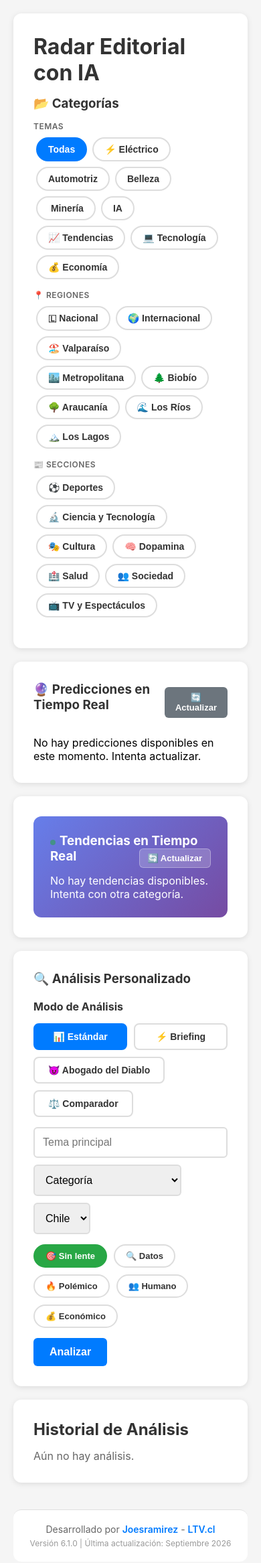
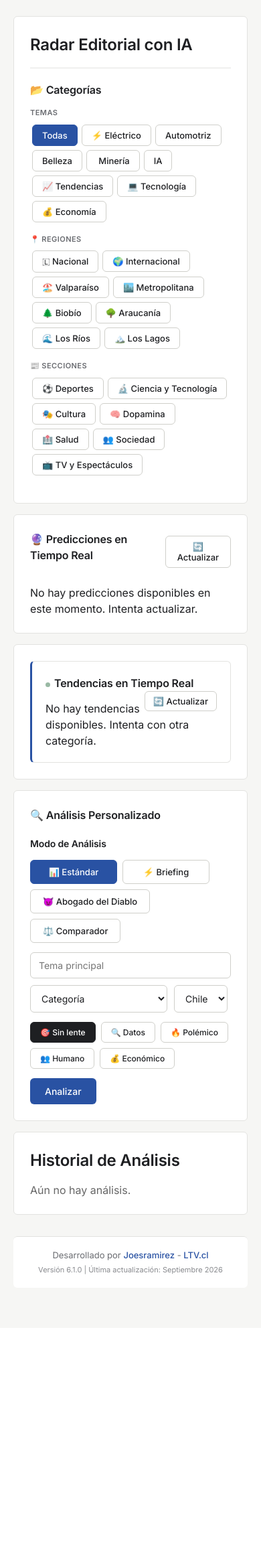
Before and after one commit to cokefigcl/radareditorialia, a Flask app: page / in a window 390 px wide. Shown: the top 2334 px of the page at 67% size. After the commit the page ends 1903 px from the top, so only its background shows below. Run offline with Flask 3, Linux system fonts and the light colour scheme; data that the repository does not hold is empty.

Commit message:
Refactor index.html for UI enhancements
Updated styles and layout for improved UI consistency and responsiveness.

```diff
--- a/templates/index.html
+++ b/templates/index.html
@@ -4,196 +4,265 @@
     <meta charset="UTF-8">
     <meta name="viewport" content="width=device-width, initial-scale=1.0">
     <title>Radar Editorial con IA</title>
+    <link rel="preconnect" href="https://fonts.googleapis.com">
+    <link rel="preconnect" href="https://fonts.gstatic.com" crossorigin>
+    <link href="https://fonts.googleapis.com/css2?family=Inter:wght@400;500;600;700&display=swap" rel="stylesheet">
     <style>
         * { box-sizing: border-box; margin: 0; padding: 0; }
+
+        :root {
+            --bg: #f6f6f4;
+            --surface: #ffffff;
+            --border: #e3e3e0;
+            --border-strong: #cfcfca;
+            --ink: #1e1f22;
+            --muted: #6b6d72;
+            --accent: #2952a3;
+            --accent-soft: #eef2f9;
+            --danger: #b3261e;
+            --danger-soft: #fbeae9;
+            --warning: #92600a;
+            --warning-soft: #fbf1de;
+            --success: #276b3d;
+            --success-soft: #eaf3ec;
+            --radius: 6px;
+        }
+
         body {
-            font-family: -apple-system, BlinkMacSystemFont, 'Segoe UI', Roboto, sans-serif;
+            font-family: 'Inter', -apple-system, BlinkMacSystemFont, 'Segoe UI', Roboto, sans-serif;
             max-width: 1200px;
             margin: 0 auto;
-            padding: 20px;
-            background: #f5f5f5;
+            padding: 24px 20px 60px;
+            background: var(--bg);
+            color: var(--ink);
+            line-height: 1.5;
+            -webkit-font-smoothing: antialiased;
         }
+
+        h1, h2, h3, h4 {
+            color: var(--ink);
+            font-weight: 600;
+            margin-bottom: 14px;
+            letter-spacing: -0.01em;
+        }
+
+        h1 { font-size: 24px; padding-bottom: 16px; border-bottom: 1px solid var(--border); margin-bottom: 20px; }
+        h3 { font-size: 16px; }
+        h4 { font-size: 14px; }
+
         .container {
-            background: white;
-            padding: 30px;
-            border-radius: 12px;
-            box-shadow: 0 2px 8px rgba(0,0,0,0.1);
-            margin-bottom: 20px;
+            background: var(--surface);
+            padding: 24px;
+            border: 1px solid var(--border);
+            border-radius: var(--radius);
+            margin-bottom: 16px;
         }
-        h1, h2, h3, h4 { color: #333; margin-bottom: 15px; }
+
         .filter-btn {
-            padding: 8px 16px;
-            border: 2px solid #ddd;
-            background: white;
-            border-radius: 20px;
+            padding: 7px 14px;
+            border: 1px solid var(--border-strong);
+            background: var(--surface);
+            border-radius: var(--radius);
             cursor: pointer;
-            font-size: 14px;
-            margin: 4px;
-            color: #333;
+            font-size: 13px;
+            font-family: inherit;
+            margin: 3px;
+            color: var(--ink);
             white-space: nowrap;
+            transition: border-color .15s, background .15s;
         }
         .filter-btn.active {
-            background: #007bff;
-            color: white;
-            border-color: #007bff;
+            background: var(--accent);
+            color: #fff;
+            border-color: var(--accent);
         }
-        .filter-btn:hover { border-color: #007bff; }
+        .filter-btn:hover { border-color: var(--accent); }
+
         .trending-section {
-            background: linear-gradient(135deg, #667eea 0%, #764ba2 100%);
-            padding: 25px;
-            border-radius: 12px;
-            color: white;
+            background: var(--surface);
+            border: 1px solid var(--border);
+            border-left: 3px solid var(--accent);
+            padding: 20px;
+            border-radius: var(--radius);
+            color: var(--ink);
         }
-        .trending-section h3 { color: white; }
+        .trending-section h3 { color: var(--ink); }
         .trending-item {
-            padding: 15px;
-            margin: 10px 0;
-            background: rgba(255,255,255,0.15);
-            border-radius: 8px;
+            padding: 12px 14px;
+            margin: 8px 0;
+            background: var(--bg);
+            border: 1px solid var(--border);
+            border-radius: var(--radius);
             cursor: pointer;
-            transition: all 0.2s;
+            transition: border-color .15s;
         }
-        .trending-item:hover { background: rgba(255,255,255,0.25); transform: translateX(5px); }
-        .trending-topic { font-weight: 600; font-size: 15px; line-height: 1.4; }
-        .trending-source { font-size: 12px; opacity: 0.8; margin-top: 5px; }
+        .trending-item:hover { border-color: var(--accent); }
+        .trending-topic { font-weight: 500; font-size: 14px; line-height: 1.4; color: var(--ink); }
+        .trending-source { font-size: 12px; color: var(--muted); margin-top: 4px; }
         .trending-refresh {
             float: right;
-            background: rgba(255,255,255,0.2);
-            border: 1px solid rgba(255,255,255,0.3);
-            color: white;
+            background: var(--surface);
+            border: 1px solid var(--border-strong);
+            color: var(--ink);
             padding: 6px 12px;
-            border-radius: 6px;
+            border-radius: var(--radius);
             cursor: pointer;
             font-size: 13px;
+            font-family: inherit;
         }
-        .trending-refresh:hover { background: rgba(255,255,255,0.3); }
+        .trending-refresh:hover { border-color: var(--accent); }
+
         input[type="text"], select {
-            padding: 12px;
-            font-size: 16px;
-            border: 2px solid #ddd;
-            border-radius: 6px;
+            padding: 10px 12px;
+            font-size: 14px;
+            font-family: inherit;
+            border: 1px solid var(--border-strong);
+            border-radius: var(--radius);
+            background: var(--surface);
+            color: var(--ink);
         }
+        input[type="text"]:focus, select:focus { outline: 2px solid var(--accent); outline-offset: 1px; }
         input[type="text"] { flex: 1; min-width: 200px; }
         .input-group {
             display: flex;
             gap: 10px;
-            margin: 15px 0;
+            margin: 14px 0;
             flex-wrap: wrap;
         }
+
         .mode-selector {
             display: flex;
-            gap: 10px;
-            margin: 15px 0;
+            gap: 8px;
+            margin: 14px 0;
             flex-wrap: wrap;
         }
         .mode-btn {
-            padding: 10px 20px;
-            border: 2px solid #ddd;
-            background: white;
-            border-radius: 8px;
+            padding: 9px 18px;
+            border: 1px solid var(--border-strong);
+            background: var(--surface);
+            border-radius: var(--radius);
             cursor: pointer;
-            font-size: 14px;
-            font-weight: 600;
-            transition: all 0.2s;
-            min-width: 140px;
+            font-size: 13px;
+            font-family: inherit;
+            font-weight: 500;
+            transition: border-color .15s, background .15s;
+            min-width: 130px;
             text-align: center;
-            color: #333;
+            color: var(--ink);
         }
-        .mode-btn:hover { border-color: #007bff; }
+        .mode-btn:hover { border-color: var(--accent); }
         .mode-btn.active {
-            background: #007bff;
-            color: white;
-            border-color: #007bff;
+            background: var(--accent);
+            color: #fff;
+            border-color: var(--accent);
         }
+
         .lens-selector {
             display: flex;
-            gap: 10px;
-            margin: 15px 0;
+            gap: 8px;
+            margin: 14px 0;
             flex-wrap: wrap;
         }
         .lens-btn {
-            padding: 8px 16px;
-            border: 2px solid #ddd;
-            background: white;
-            border-radius: 20px;
+            padding: 7px 14px;
+            border: 1px solid var(--border-strong);
+            background: var(--surface);
+            border-radius: var(--radius);
             cursor: pointer;
-            font-size: 13px;
+            font-size: 12px;
+            font-family: inherit;
             white-space: nowrap;
-            color: #333;
+            color: var(--ink);
         }
-        .lens-btn:hover { border-color: #28a745; }
+        .lens-btn:hover { border-color: var(--accent); }
         .lens-btn.active {
-            background: #28a745;
-            color: white;
-            border-color: #28a745;
+            background: var(--ink);
+            color: #fff;
+            border-color: var(--ink);
         }
+
         button {
-            background: #007bff;
-            color: white;
-            padding: 12px 24px;
+            background: var(--accent);
+            color: #fff;
+            padding: 11px 22px;
             border: none;
-            border-radius: 6px;
+            border-radius: var(--radius);
             cursor: pointer;
-            font-size: 16px;
-            font-weight: 600;
+            font-size: 14px;
+            font-family: inherit;
+            font-weight: 500;
         }
-        button:hover { background: #0056b3; }
-        button:disabled { background: #ccc; }
+        button:hover { background: #1f3f80; }
+        button:disabled { background: var(--border-strong); color: var(--muted); }
+
         .result {
-            margin-top: 20px;
-            padding: 20px;
-            background: #f8f9fa;
-            border-radius: 8px;
+            margin-top: 18px;
+            padding: 18px;
+            background: var(--bg);
+            border: 1px solid var(--border);
+            border-radius: var(--radius);
             display: none;
         }
+
         .tag {
             display: inline-block;
-            background: #e9ecef;
-            padding: 6px 12px;
-            margin: 4px;
-            border-radius: 4px;
-            font-size: 14px;
+            background: var(--accent-soft);
+            color: var(--accent);
+            padding: 5px 10px;
+            margin: 3px;
+            border-radius: var(--radius);
+            font-size: 13px;
         }
+
         .loading {
             display: none;
             text-align: center;
-            padding: 20px;
-            color: #666;
+            padding: 18px;
+            color: var(--muted);
+            font-size: 14px;
         }
+
         .error {
-            background: #f8d7da;
-            color: #721c24;
-            padding: 15px;
-            border-radius: 6px;
-            margin-top: 20px;
+            background: var(--danger-soft);
+            color: var(--danger);
+            border: 1px solid rgba(179,38,30,0.25);
+            padding: 13px 15px;
+            border-radius: var(--radius);
+            margin-top: 16px;
+            font-size: 14px;
             display: none;
         }
         .warning {
-            background: #fff3cd;
-            color: #856404;
-            padding: 15px;
-            border-radius: 6px;
-            margin-top: 20px;
+            background: var(--warning-soft);
+            color: var(--warning);
+            border: 1px solid rgba(146,96,10,0.25);
+            padding: 13px 15px;
+            border-radius: var(--radius);
+            margin-top: 16px;
+            font-size: 14px;
             display: none;
         }
+
         .score-badge {
             display: inline-block;
-            padding: 6px 14px;
-            border-radius: 20px;
-            font-weight: bold;
-            font-size: 14px;
+            padding: 5px 12px;
+            border-radius: var(--radius);
+            font-weight: 600;
+            font-size: 13px;
             margin-right: 10px;
         }
-        .score-low { background: #ffebee; color: #c62828; }
-        .score-medium { background: #fff8e1; color: #f57f17; }
-        .score-high { background: #e8f5e9; color: #2e7d32; }
-        .score-critical { background: #b71c1c; color: white; }
+        .score-low { background: var(--accent-soft); color: var(--accent); }
+        .score-medium { background: var(--warning-soft); color: var(--warning); }
+        .score-high { background: var(--success-soft); color: var(--success); }
+        .score-critical { background: var(--danger); color: #fff; }
+
         .history-item {
-            padding: 15px;
+            padding: 14px;
             margin: 10px 0;
-            background: #f8f9fa;
-            border-radius: 8px;
-            border-left: 4px solid #007bff;
+            background: var(--bg);
+            border: 1px solid var(--border);
+            border-left: 3px solid var(--accent);
+            border-radius: var(--radius);
         }
         .history-header {
             display: flex;
@@ -202,185 +271,195 @@
             flex-wrap: wrap;
             gap: 10px;
         }
-        .history-topic { font-weight: 600; font-size: 16px; }
-        .history-meta { font-size: 12px; color: #666; margin-top: 5px; }
+        .history-topic { font-weight: 600; font-size: 15px; color: var(--ink); }
+        .history-meta { font-size: 12px; color: var(--muted); margin-top: 4px; }
         .history-actions { display: flex; gap: 8px; margin-top: 10px; }
         .btn-small {
             padding: 6px 12px;
+            font-size: 12px;
+            font-family: inherit;
+            border-radius: var(--radius);
+            cursor: pointer;
+            border: 1px solid transparent;
+            color: #fff;
+        }
+        .btn-analyze { background: var(--accent); }
+        .btn-analyze:hover { background: #1f3f80; }
+        .btn-delete { background: var(--surface); color: var(--danger); border-color: rgba(179,38,30,0.35); }
+        .btn-delete:hover { background: var(--danger-soft); }
+
+        .news-section {
+            background: var(--surface);
+            border: 1px solid var(--border);
+            border-left: 3px solid var(--danger);
+            padding: 20px;
+            border-radius: var(--radius);
+            color: var(--ink);
+            margin-top: 16px;
+        }
+        .news-section h4 { color: var(--ink); margin: 0 0 12px 0; }
+        .news-item {
+            padding: 11px 13px;
+            margin: 7px 0;
+            background: var(--bg);
+            border: 1px solid var(--border);
+            border-radius: var(--radius);
+        }
+        .news-title { font-weight: 500; margin-bottom: 4px; font-size: 14px; }
+        .news-title a { color: var(--ink); text-decoration: none; }
+        .news-title a:hover { color: var(--accent); text-decoration: underline; }
+        .news-meta { font-size: 12px; color: var(--muted); }
+
+        .no-news {
+            background: var(--warning-soft);
+            padding: 13px 15px;
+            border-radius: var(--radius);
+            border: 1px solid rgba(146,96,10,0.25);
+            margin: 16px 0;
+        }
+        .no-news p { margin: 0; color: var(--warning); }
+
+        .footer {
+            margin-top: 32px;
+            padding: 18px;
+            text-align: center;
+            color: var(--muted);
             font-size: 13px;
-            border-radius: 4px;
-            cursor: pointer;
-            border: none;
-            color: white;
+            border-top: 1px solid var(--border);
+            background: var(--surface);
+            border-radius: var(--radius);
         }
-        .btn-analyze { background: #007bff; }
-        .btn-delete { background: #dc3545; }
-        .news-section {
-            background: linear-gradient(135deg, #f093fb 0%, #f5576c 100%);
-            padding: 25px;
-            border-radius: 12px;
-            color: white;
-            margin-top: 20px;
-        }
-        .news-section h4 { color: white; margin: 0 0 15px 0; }
-        .news-item {
-            padding: 12px;
-            margin: 8px 0;
-            background: rgba(255,255,255,0.2);
-            border-radius: 6px;
-        }
-        .news-title { font-weight: 600; margin-bottom: 5px; }
-        .news-title a { color: white; text-decoration: none; }
-        .news-title a:hover { text-decoration: underline; }
-        .news-meta { font-size: 12px; opacity: 0.9; }
-        .no-news {
-            background: #fff3cd;
-            padding: 15px;
-            border-radius: 8px;
-            border-left: 4px solid #ffc107;
-            margin: 20px 0;
-        }
-        .no-news p { margin: 0; color: #856404; }
-        .footer {
-            margin-top: 40px;
-            padding: 20px;
-            text-align: center;
-            color: #666;
-            font-size: 14px;
-            border-top: 1px solid #e0e0e0;
-            background: white;
-            border-radius: 12px;
-        }
-        .footer a { color: #007bff; text-decoration: none; font-weight: 600; }
-        .footer .version { font-size: 12px; color: #999; margin-top: 5px; }
+        .footer a { color: var(--accent); text-decoration: none; font-weight: 500; }
+        .footer a:hover { text-decoration: underline; }
+        .footer .version { font-size: 11px; color: var(--muted); margin-top: 4px; opacity: .8; }
+
         .mode-label {
             display: inline-block;
-            padding: 4px 10px;
-            border-radius: 12px;
+            padding: 3px 9px;
+            border-radius: var(--radius);
             font-size: 11px;
-            font-weight: bold;
-            margin-left: 10px;
+            font-weight: 600;
+            margin-left: 8px;
+            color: #fff;
         }
-        .mode-briefing { background: #17a2b8; color: white; }
-        .mode-devil { background: #dc3545; color: white; }
-        .mode-compare { background: #6f42c1; color: white; }
-        .mode-standard { background: #6c757d; color: white; }
-        .category-group { margin-bottom: 12px; }
+        .mode-briefing { background: #276b8a; }
+        .mode-devil { background: var(--danger); }
+        .mode-compare { background: #5a4a91; }
+        .mode-standard { background: var(--muted); }
+
+        .category-group { margin-bottom: 14px; }
         .category-group-title {
-            font-size: 12px;
-            color: #666;
-            margin-bottom: 5px;
+            font-size: 11px;
+            color: var(--muted);
+            margin-bottom: 6px;
             font-weight: 600;
             text-transform: uppercase;
-            letter-spacing: 0.5px;
+            letter-spacing: 0.04em;
         }
+
         .live-indicator {
             display: inline-block;
-            width: 8px;
-            height: 8px;
-            background: #28a745;
+            width: 7px;
+            height: 7px;
+            background: var(--success);
             border-radius: 50%;
             margin-right: 6px;
             animation: pulse 2s infinite;
         }
         @keyframes pulse {
             0% { opacity: 1; }
-            50% { opacity: 0.5; }
+            50% { opacity: 0.4; }
             100% { opacity: 1; }
         }
+
         .prediction-card {
-            background: white;
-            border-radius: 12px;
-            padding: 20px;
-            margin: 15px 0;
-            box-shadow: 0 2px 8px rgba(0,0,0,0.1);
-            border-left: 5px solid #007bff;
-            transition: all 0.3s;
+            background: var(--surface);
+            border: 1px solid var(--border);
+            border-radius: var(--radius);
+            padding: 18px;
+            margin: 12px 0;
+            border-left: 3px solid var(--accent);
         }
-        .prediction-card:hover {
-            transform: translateY(-2px);
-            box-shadow: 0 4px 12px rgba(0,0,0,0.15);
-        }
-        .prediction-card.critical {
-            border-left-color: #dc3545;
-            background: #fff5f5;
-        }
-        .prediction-card.high {
-            border-left-color: #f57f17;
-            background: #fffef5;
-        }
+        .prediction-card.critical { border-left-color: var(--danger); }
+        .prediction-card.high { border-left-color: var(--warning); }
+
         .prediction-header {
             display: flex;
             justify-content: space-between;
             align-items: flex-start;
             margin-bottom: 10px;
+            gap: 12px;
         }
         .prediction-topic {
-            font-size: 18px;
-            font-weight: 700;
-            color: #333;
+            font-size: 16px;
+            font-weight: 600;
+            color: var(--ink);
             flex: 1;
         }
         .prediction-score {
-            font-size: 24px;
-            font-weight: bold;
-            padding: 8px 16px;
-            border-radius: 20px;
-            min-width: 80px;
+            font-size: 18px;
+            font-weight: 700;
+            padding: 6px 14px;
+            border-radius: var(--radius);
+            min-width: 70px;
             text-align: center;
         }
         .prediction-meta {
             display: flex;
-            gap: 15px;
+            gap: 14px;
             margin-bottom: 10px;
-            font-size: 13px;
-            color: #666;
+            font-size: 12px;
+            color: var(--muted);
             flex-wrap: wrap;
         }
         .prediction-alert {
-            background: #fff3cd;
-            padding: 10px;
-            border-radius: 6px;
+            background: var(--warning-soft);
+            border: 1px solid rgba(146,96,10,0.25);
+            padding: 9px 11px;
+            border-radius: var(--radius);
             margin-top: 10px;
             font-size: 13px;
-            color: #856404;
+            color: var(--warning);
         }
         .prediction-news {
             margin-top: 10px;
             padding-top: 10px;
-            border-top: 1px solid #e0e0e0;
+            border-top: 1px solid var(--border);
         }
         .prediction-news-item {
             font-size: 13px;
-            color: #555;
+            color: var(--muted);
             margin: 5px 0;
             padding-left: 15px;
         }
         .prediction-news-item::before {
             content: "📰 ";
         }
+
         .predictions-header {
             display: flex;
             justify-content: space-between;
             align-items: center;
-            margin-bottom: 20px;
+            margin-bottom: 18px;
         }
         .predictions-refresh {
-            background: #6c757d;
-            padding: 8px 16px;
+            background: var(--surface);
+            color: var(--ink);
+            border: 1px solid var(--border-strong);
+            padding: 7px 14px;
             font-size: 13px;
         }
-        .predictions-refresh:hover { background: #5a6268; }
+        .predictions-refresh:hover { border-color: var(--accent); background: var(--surface); }
+
         .realtime-badge {
             display: inline-block;
-            background: #dc3545;
+            background: var(--danger);
             color: white;
             padding: 2px 8px;
-            border-radius: 10px;
+            border-radius: var(--radius);
             font-size: 10px;
-            font-weight: bold;
+            font-weight: 600;
             margin-left: 8px;
-            animation: pulse 1.5s infinite;
         }
     </style>
 </head>
```
